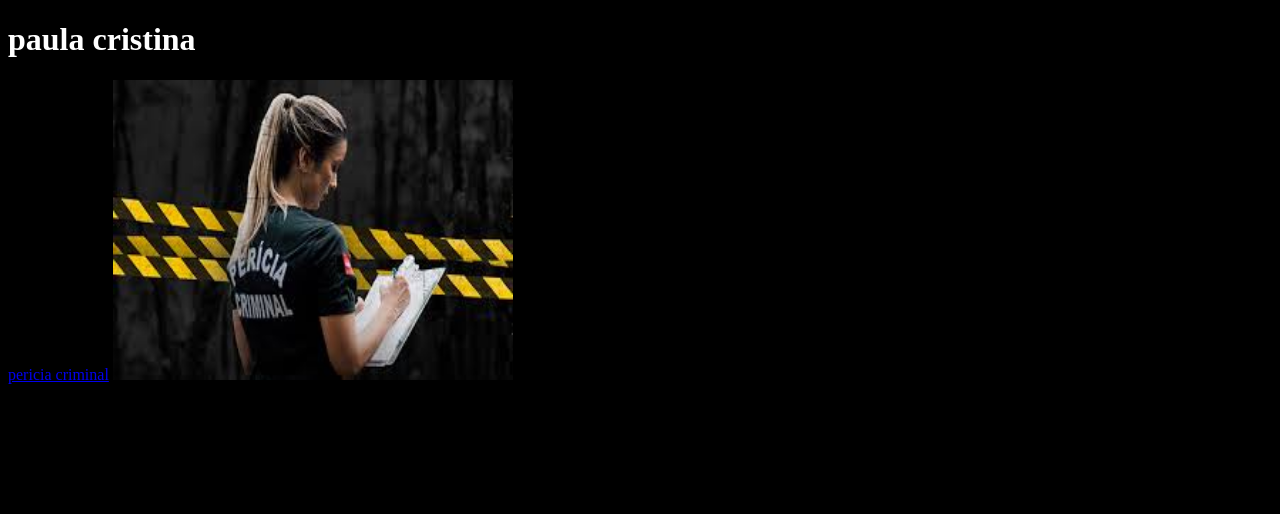
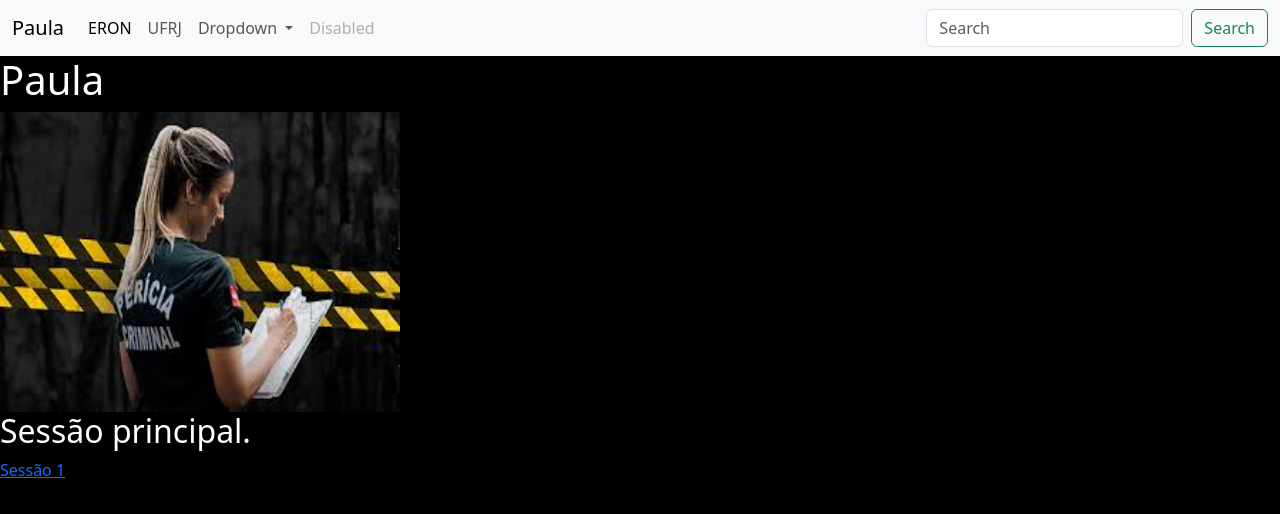
Before and after one commit to paulacristina1/paulacristina1.github.io, a plain HTML site: page index.html in a window 1280 px wide. Drawn offline with nearby package versions, Linux system fonts and the light colour scheme.

Commit message:
Update index.html

```diff
--- a/index.html
+++ b/index.html
@@ -1,17 +1,58 @@
-
 <!DOCTYPE html>
 <html lang="en">
 <head>
-    <meta charset="UTF-8">
-    <meta http-equiv="X-UA-Compatible" content="IE=edge">
-    <meta name="viewport" content="width=device-width, initial-scale=1.0">
-    <title>Document</title>
-        <link rel="stylesheet" type="text/css" href="style.css" media="screen" />
+  <meta charset="UTF-8">
+  <meta name="viewport" content="width=device-width, initial-scale=1.0">
+  <title>Página Principal</title>
+  <link href="https://cdn.jsdelivr.net/npm/bootstrap@5.3.1/dist/css/bootstrap.min.css" rel="stylesheet" integrity="sha384-4bw+/aepP/YC94hEpVNVgiZdgIC5+VKNBQNGCHeKRQN+PtmoHDEXuppvnDJzQIu9" crossorigin="anonymous">
+  <link rel="stylesheet" type="text/css" href="style.css" media="screen" />
+  <script src="https://cdn.jsdelivr.net/npm/@popperjs/core@2.11.8/dist/umd/popper.min.js" integrity="sha384-I7E8VVD/ismYTF4hNIPjVp/Zjvgyol6VFvRkX/vR+Vc4jQkC+hVqc2pM8ODewa9r" crossorigin="anonymous"></script>
+<script src="https://cdn.jsdelivr.net/npm/bootstrap@5.3.1/dist/js/bootstrap.min.js" integrity="sha384-Rx+T1VzGupg4BHQYs2gCW9It+akI2MM/mndMCy36UVfodzcJcF0GGLxZIzObiEfa" crossorigin="anonymous"></script>
+<link rel="stylesheet" type="text/css" href="style.css" media="screen" />
+</head>
 
-</head>
 <body>
-    <h1> paula cristina </h1>
-    <a href= "http://www.feiradecursos.ufpr.br/portal/cursos/biomedicina-curitiba/">pericia criminal<a>
-    <img src="images.jpeg" alt="picard facepalm" width="400" height="300">
+  <nav class="navbar navbar-expand-lg bg-body-tertiary">
+    <div class="container-fluid">
+      <a class="navbar-brand" href="index.html">Paula</a>
+      <button class="navbar-toggler" type="button" data-bs-toggle="collapse" data-bs-target="#navbarSupportedContent" aria-controls="navbarSupportedContent" aria-expanded="false" aria-label="Toggle navigation">
+        <span class="navbar-toggler-icon"></span>
+      </button>
+      <div class="collapse navbar-collapse" id="navbarSupportedContent">
+        <ul class="navbar-nav me-auto mb-2 mb-lg-0">
+          <li class="nav-item">
+            <a class="nav-link active" aria-current="page" href="https://www.facebook.com/people/Col%C3%A9gio-Estadual-Eron-Domingues/100061317708532/?locale=pt_BR">ERON</a>
+          </li>
+          <li class="nav-item">
+            <a class="nav-link" href="https://www.iq.ufrj.br/laboratorios/nucleo-de-analises-forenses-naf/">UFRJ</a>
+          </li>
+          <li class="nav-item dropdown">
+            <a class="nav-link dropdown-toggle" href="#" role="button" data-bs-toggle="dropdown" aria-expanded="false">
+              Dropdown
+            </a>
+            <ul class="dropdown-menu">
+              <li><a class="dropdown-item" href="sessao1.html">Sessão 1</a></li>
+              <li><a class="dropdown-item" href="sessao2.html">Sessão 2</a></li>
+              <li><a class="dropdown-item" href="sessao3.html">Sessão 3</a></li>
+              <li><a class="dropdown-item" href="sessao4.html">Sessão 4</a></li>
+              <li><a class="dropdown-item" href="sessao5.html">Sessão 5</a></li>
+            </ul>
+          </li>
+          <li class="nav-item">
+            <a class="nav-link disabled" aria-disabled="true">Disabled</a>
+          </li>
+        </ul>
+        <form class="d-flex" role="search">
+          <input class="form-control me-2" type="search" placeholder="Search" aria-label="Search">
+          <button class="btn btn-outline-success" type="submit">Search</button>
+        </form>
+      </div>
+    </div>
+  </nav>
+
+      <h1> Paula </h1>
+     <img src="images.jpeg" alt="picard facepalm" width="400" height="300">
+    <h2> Sessão principal.</h2>
+    <a href="sessao1.html">Sessão 1 </a>
 </body>
 </html>
```
